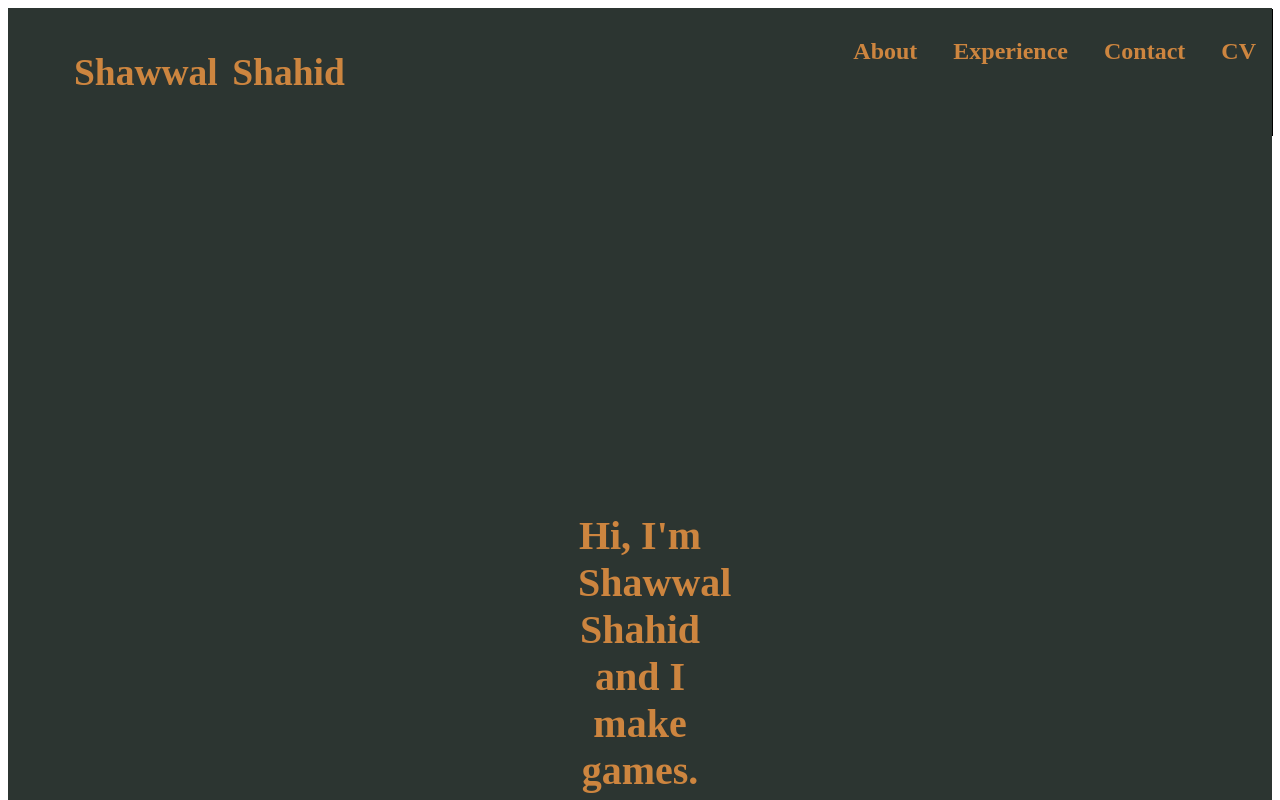
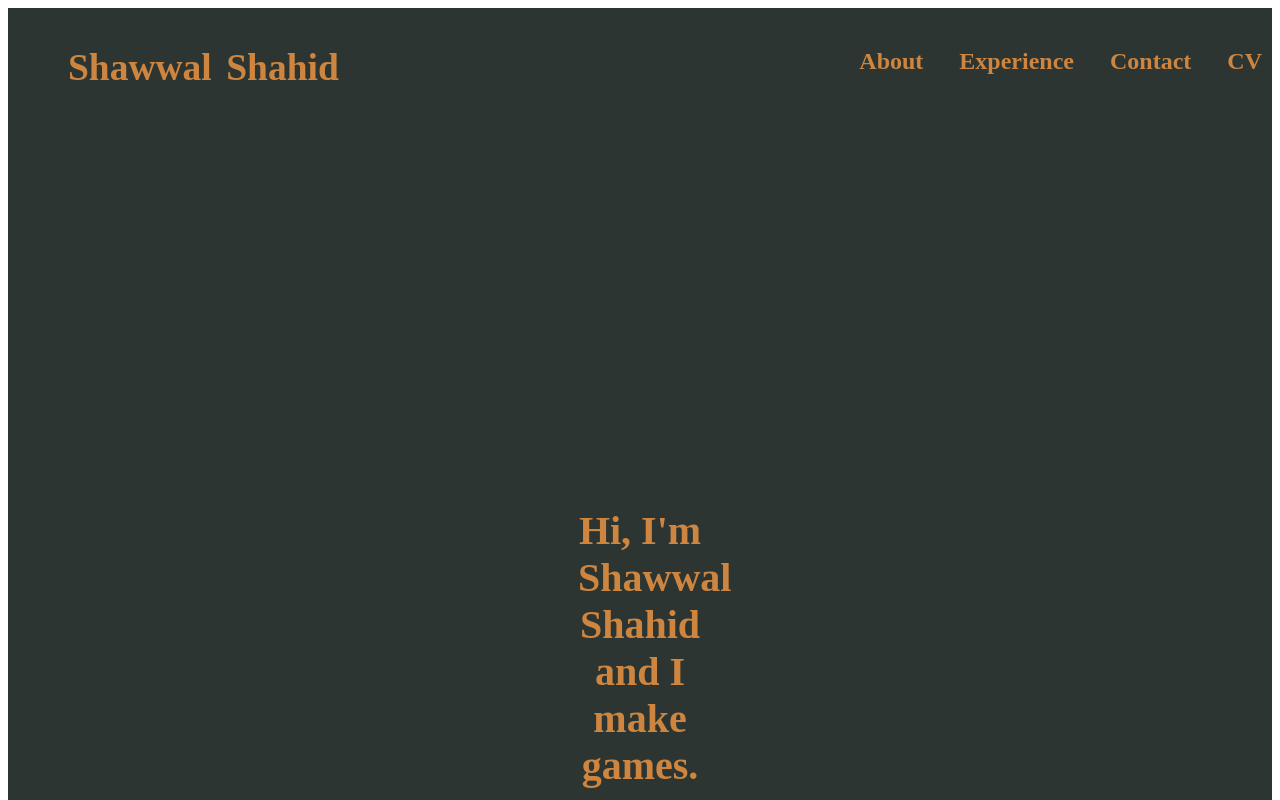
Before and after one commit to Shawwal00/Portfolio, a plain HTML site: page index.html in a window 1280 px wide. Shown: the top 800 px of the page. Drawn offline with Linux system fonts and the light colour scheme.

Commit message:
1.1.1 - Changed some name format + fixed shadow

```diff
--- a/index.html
+++ b/index.html
@@ -3,11 +3,12 @@
     <style>
         .headerJump
         {
-            padding: 10px 16px;
+            padding: 10px 10px;
             background-color: #2C3531;
             text-align: right;
             word-spacing: 30px;
-            box-shadow: 1px 1px;
+
+            padding-top: 20px;
         }
         a:link
         {
@@ -27,7 +28,7 @@
         }
         .content
         {
-
+            padding: 10px 10px;
             padding-left: 570px;
             padding-right: 570px;
             padding-top: 50px;
@@ -42,6 +43,7 @@
             position: fixed;
             top: 0;
             width: 98%;
+            box-shadow: 1px 1px;
         }
         .sticky + .content
         {
@@ -70,7 +72,7 @@
         {
             word-spacing: 5px;
             text-align: left;
-            margin-top: -45px;
+            margin-top: -60px;
             font-size: 25px;
             padding-left: 50px;
         }
```
